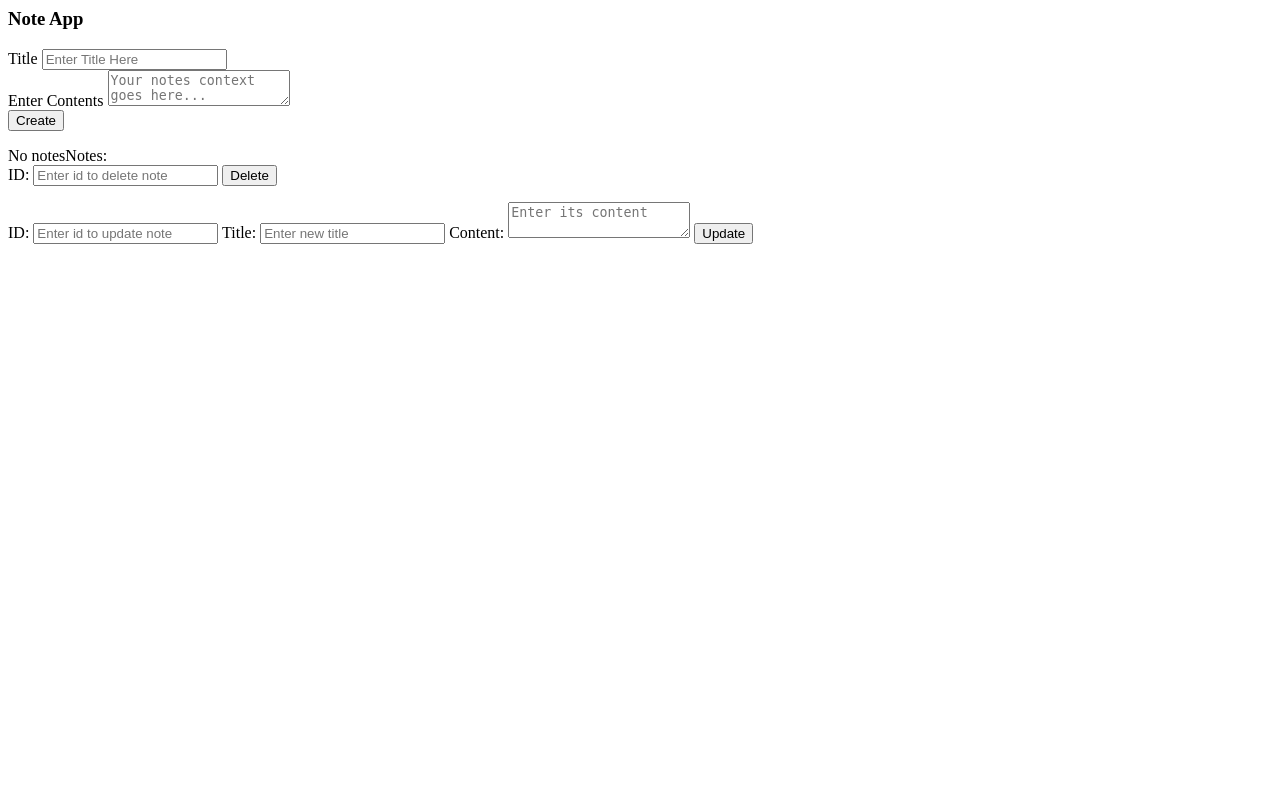
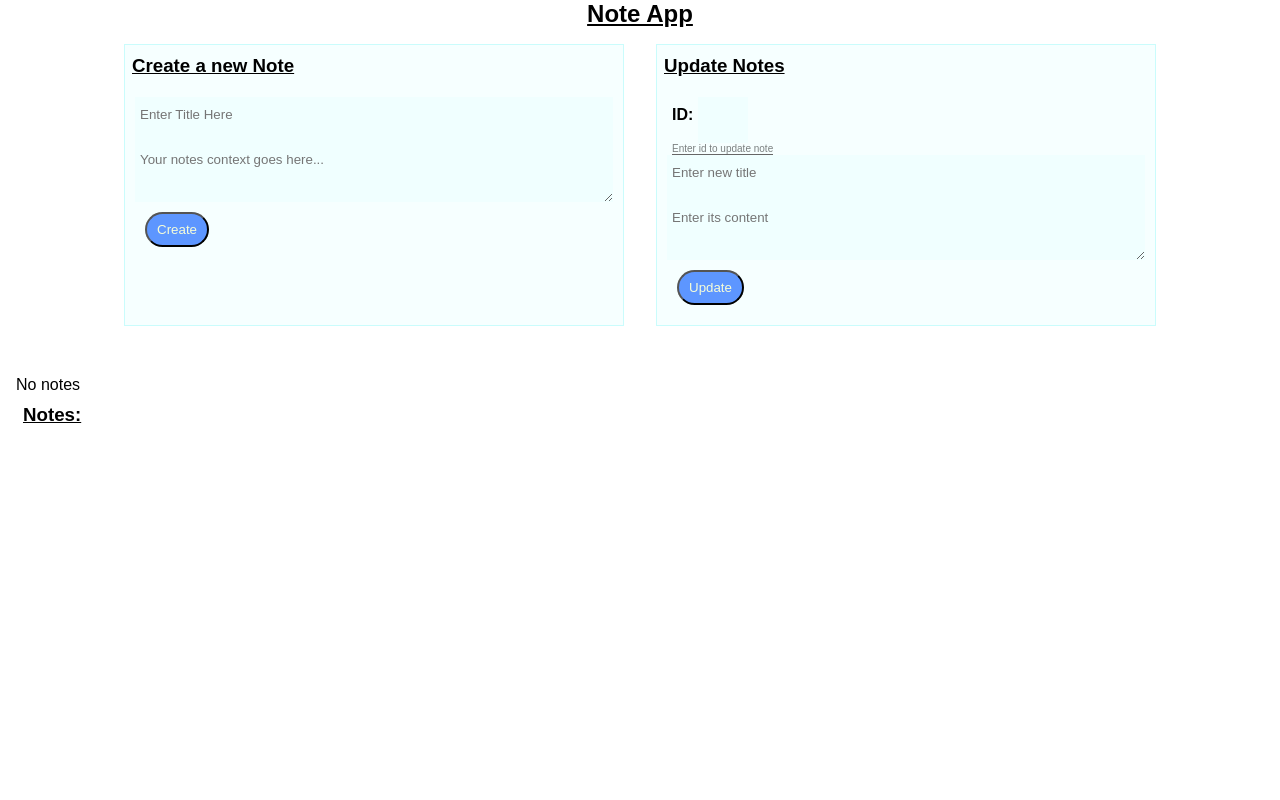
Before and after one commit to Prashant-Timalsina/note-CRUD, a PHP site: page / in a window 1280 px wide. Run offline with PHP 8.4, Linux system fonts and the light colour scheme; data that the repository does not hold is empty.

Commit message:
list styled notes view and added few css

```diff
--- /dev/null
+++ b/index.css
@@ -0,0 +1,160 @@
+*{
+    margin:0;
+    padding:0;
+    box-sizing: border-box;
+    font-family: Arial, Helvetica, sans-serif;
+}
+
+input,textarea{
+    width:100%;
+    border:none;
+    padding: 10px 5px 20px 5px;
+}
+
+input:focus,
+textarea:focus {
+    outline: none;
+    border: 1px solid rgba(155, 155, 155, 0.322);
+}
+
+.identify {
+
+    gap: 8px;
+    padding: 0;
+    margin: 0 5px;
+    border-bottom: 1px solid rgb(102, 102, 102);
+    width: fit-content;
+}
+
+small{
+    opacity: 0.5;
+    font-size: 10;
+}
+
+.identify label {
+    display: auto;
+    font-weight: bold;
+}
+
+.identify input {
+    width: 50px;
+    border: none;
+    outline: none;
+    font-size: 14px;
+}
+
+.identify input:focus {
+    outline: none;
+    border-bottom: 2px solid #007bff;
+}
+
+.identify input::placeholder {
+    opacity: 0;
+}
+
+input::placeholder,
+textarea::placeholder {
+    transition: opacity 0.2s ease;
+}
+
+input:focus::placeholder,
+textarea:focus::placeholder {
+    opacity: 0;
+}
+
+
+
+div{
+    margin:1rem;
+}
+
+.container{
+    display: flex;
+    flex-direction: row;
+    margin:0;
+    justify-content: center;
+}
+
+.card{
+    flex:1;
+    border: 1px solid rgb(202, 252, 252);
+    min-height: 30vh;
+    max-width: 500px;
+}
+
+.card form{
+    margin: 10px;
+    /* background-color: rgba(198, 255, 255, 0.582); */
+    /* border: 1px solid black; */
+}
+
+.card, .card input,.card textarea{
+    background-color: rgba(227, 255, 255, 0.322);
+
+}
+
+
+.card button {
+    padding: 8px 10px;
+    background-color: rgb(93, 150, 255);
+    color: rgb(246, 253, 216);
+    border-radius: 2rem;
+    margin:10px;
+}
+
+button{
+    cursor: pointer;
+}
+
+textarea{
+    vertical-align: top ;
+}
+
+td,tr{
+    padding:5px;
+}
+
+h3{
+    margin-bottom: 0.5rem;
+    padding: 10px 7px;
+    text-decoration: underline;
+}
+
+.view{
+    align-items: left;
+}
+
+.list{
+    display: flex;
+    align-items: center;
+    gap:15px;
+    margin: 0 1rem;
+}
+
+.content{
+    display: flex;
+    flex-direction: column;
+    flex: 1;
+}
+
+.content .title{
+    font-weight: 700;
+    font-size: larger;
+}
+
+.list button{
+    padding:8px 10px;
+    background-color: rgb(214, 34, 34);
+    color: rgb(246, 253, 216);
+}
+
+
+@media (max-width: 650px) {
+
+    .container{
+        flex-direction: column;
+    }
+
+
+
+}
--- a/index.php
+++ b/index.php
@@ -2,53 +2,83 @@
 <head>
     <meta charset="UTF-8">
     <meta name="viewport" content="width=device-width, initial-scale=1.0">
+    <link rel="stylesheet" href="index.css">
     <title>Notes App</title>
 </head>
 <body>
+
     <?php include 'db.php'; ?>
-    <h3>Note App</h3>
-<div class="create">
+    <h2 style="text-align:center; text-decoration:underline">Note App</h2>
+
+
+<div class="container">
+    <div class="create card">
+        <h3>Create a new Note</h3>
         <form action="FormHandling.php" method="POST">
-        <label for="title">Title</label>
+
             <input type="text" name="title" id="title" placeholder="Enter Title Here">
     <br>
-        <label for="context">Enter Contents</label>
+
             <textarea type="text" name="context" id="context" placeholder="Your notes context goes here..."></textarea><br>
 
             <button type="submit" name="action" value="create">Create</button>
 
         </form>
     </div>
+    <br>
 
+    <div class="update card" >
+            <h3>Update Notes</h3>
+            <form action="FormHandling.php" method="POST">
+                <div class="identify">
+                    <label for="update_id">ID:</label>
+                    <input type="text"  name="id"  id="update_id" ><br>
+                    <small>Enter id to update note</small>
+                </div>
+
+                <input type="text" name="title"  id="title" placeholder="Enter new title">
+
+                <textarea name="context"  id="context" placeholder="Enter its content"></textarea>
+                <button type="submit" name="action" value="update">Update</button>
+            </form>
+    </div>
+</div>
+
+<br>
+
+<!------- View or delete notes ------------>
+<div class="view">
 <?php
-    $sql = "SELECT * FROM noteapp";
+    $sql = "SELECT * FROM noteapp ORDER BY id DESC LIMIT 5 ";
     $result = $conn->query($sql);
 
     if($result->num_rows==0){
         echo "No notes";
     }
-    echo "Notes:";
-    while($row = $result->fetch_assoc()){
-        echo "<br>".htmlspecialchars($row['id'])."\t | \t"  . htmlspecialchars($row['title'])."\t | \t" . htmlspecialchars($row['context']);
-    };
+    ?>
+<h3>Notes:</h3>
 
+<?php
+while ($row = $result->fetch_assoc()) {
+    echo "
+    <div class='list'>
+        <div class='idlist'>" . htmlspecialchars($row['id']) . ")</div>
+
+        <div class='content'>
+            <div class='title'>" . htmlspecialchars($row['title']) . "</div>
+            <div class='context'>" . htmlspecialchars($row['context']) . "</div>
+        </div>
+
+        <div class='action'>
+            <form action='FormHandling.php' method='POST'>
+                <input type='hidden' name='id' value='" . $row['id'] . "'>
+                <button type='submit' name='action' value='delete'>Delete</button>
+            </form>
+        </div>
+    </div><hr>";
+}
 ?>
 
-<form action="FormHandling.php" method="POST">
-    <label for="id">ID:</label>
-    <input type="text" name="id"  id="id" placeholder="Enter id to delete note">
-    <button type="submit" name="action" value="delete">Delete</button>
-</form>
-
-<form action="FormHandling.php" method="POST">
-    <label for="id">ID:</label>
-    <input type="text" name="id"  id="id" placeholder="Enter id to update note">
-    <label for="title">Title:</label>
-    <input type="text" name="title"  id="title" placeholder="Enter new title">
-    <label for="context">Content:</label>
-    <textarea name="context"  id="context" placeholder="Enter its content"></textarea>
-    <button type="submit" name="action" value="update">Update</button>
-</form>
 
 
 
```
Also changed, not shown: FormHandling.php (+11 -3 lines). Lines whose indentation alone changed are shown as unchanged.
